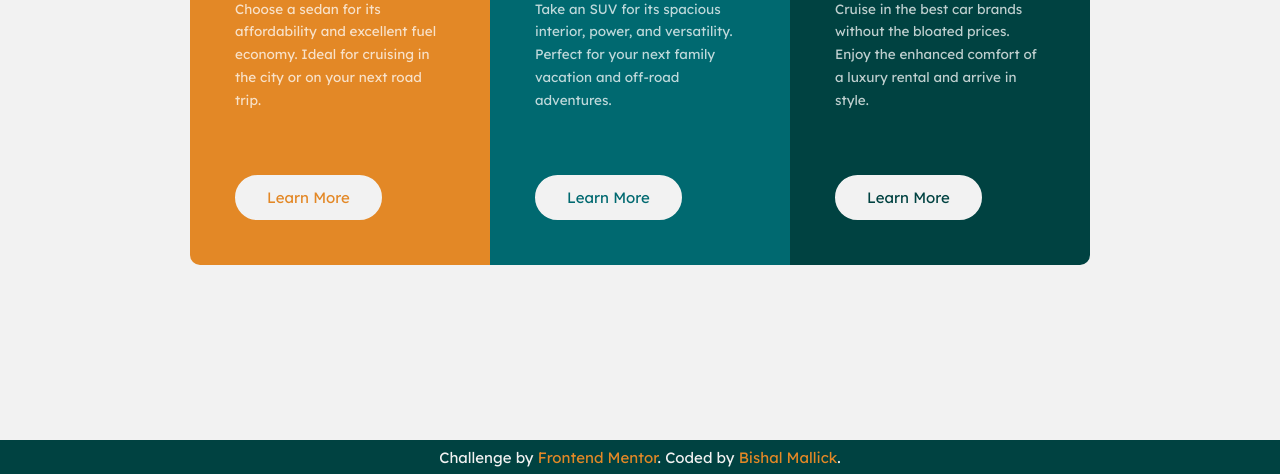
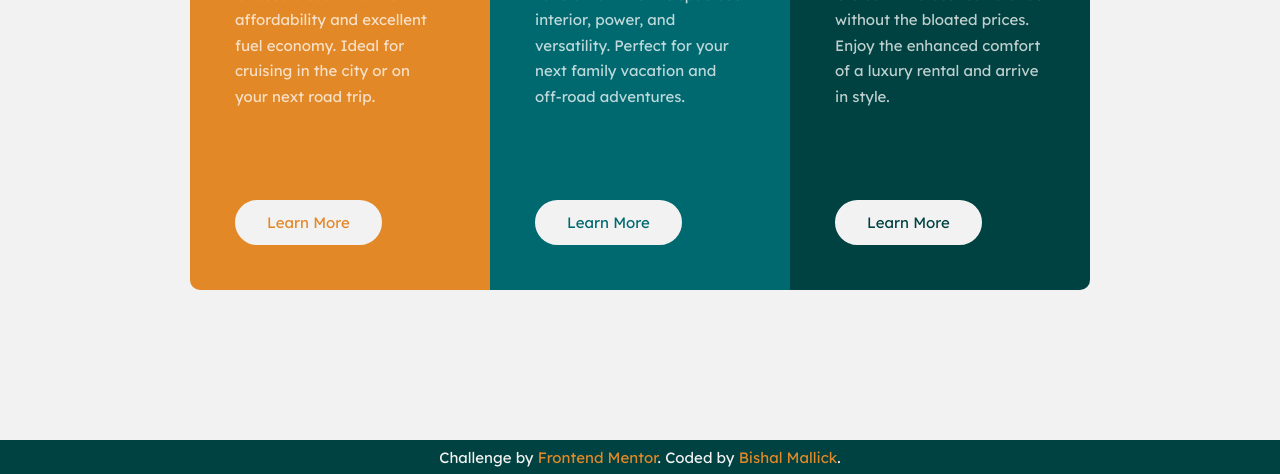
Before and after one commit to bishalmallick/3-card-component, a plain HTML site: page index.html in a window 1280 px wide. Shown: the part 360-834 px from the top of the page. Drawn offline with Linux system fonts and the light colour scheme.

Commit message:
Rectified the end product after looking at the challenge

```diff
--- a/styles/style.scss
+++ b/styles/style.scss
@@ -38,7 +38,7 @@ body {
 
 .card {
     width: 300px;
-    height: 450px;
+    height: 500px;
     padding: 3em;
     display: flex;
     flex-direction: column;
@@ -56,8 +56,8 @@ body {
     p {
         font-family: 'Lexend Deca', sans-serif;
         color: $trans-white;
-        font-size: 0.9em;
-        margin-top: 1em;
+        margin-top: 1.5em;
+        font-size: 1em;
         line-height: 1.7;
     }
     a {
```
Also changed, not shown: styles/style.css, 1 other file.
